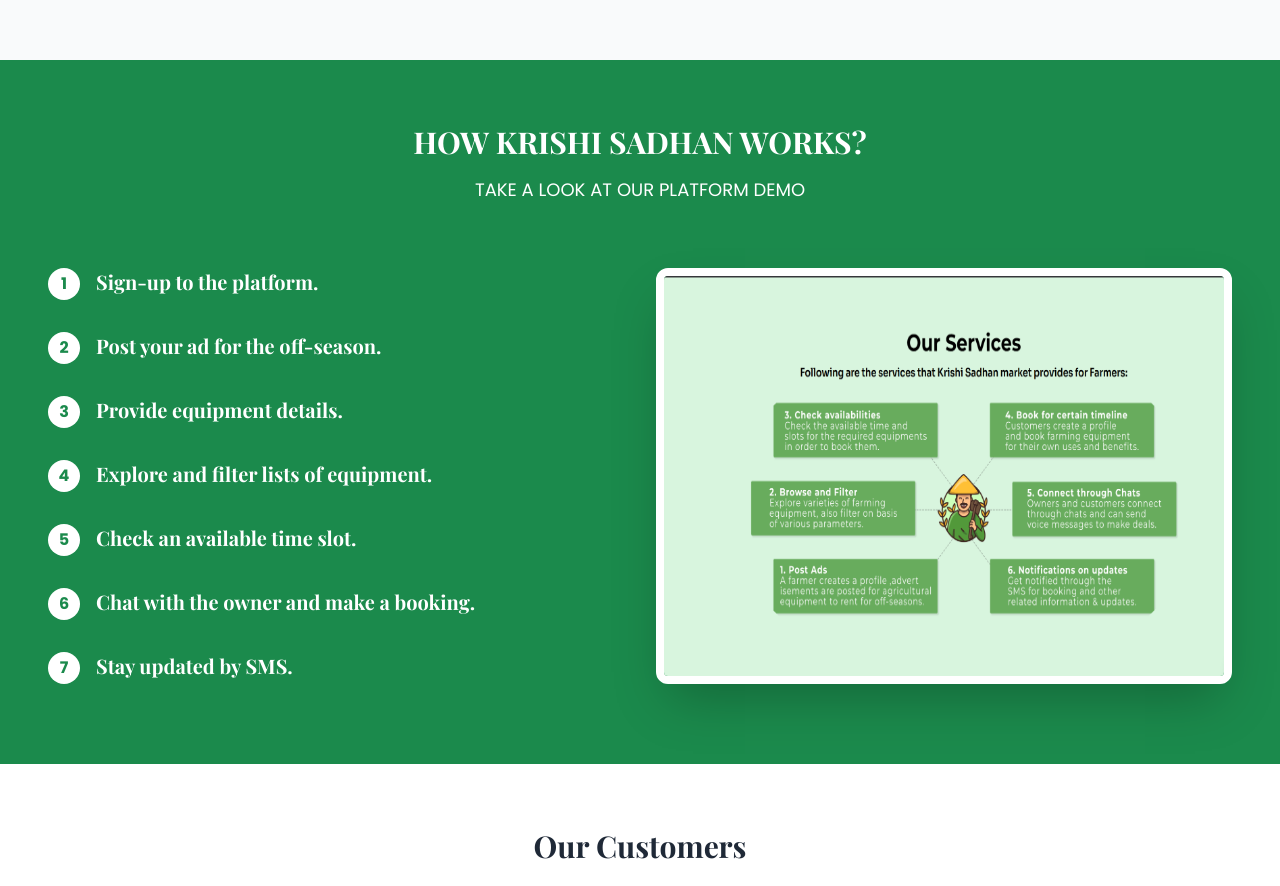
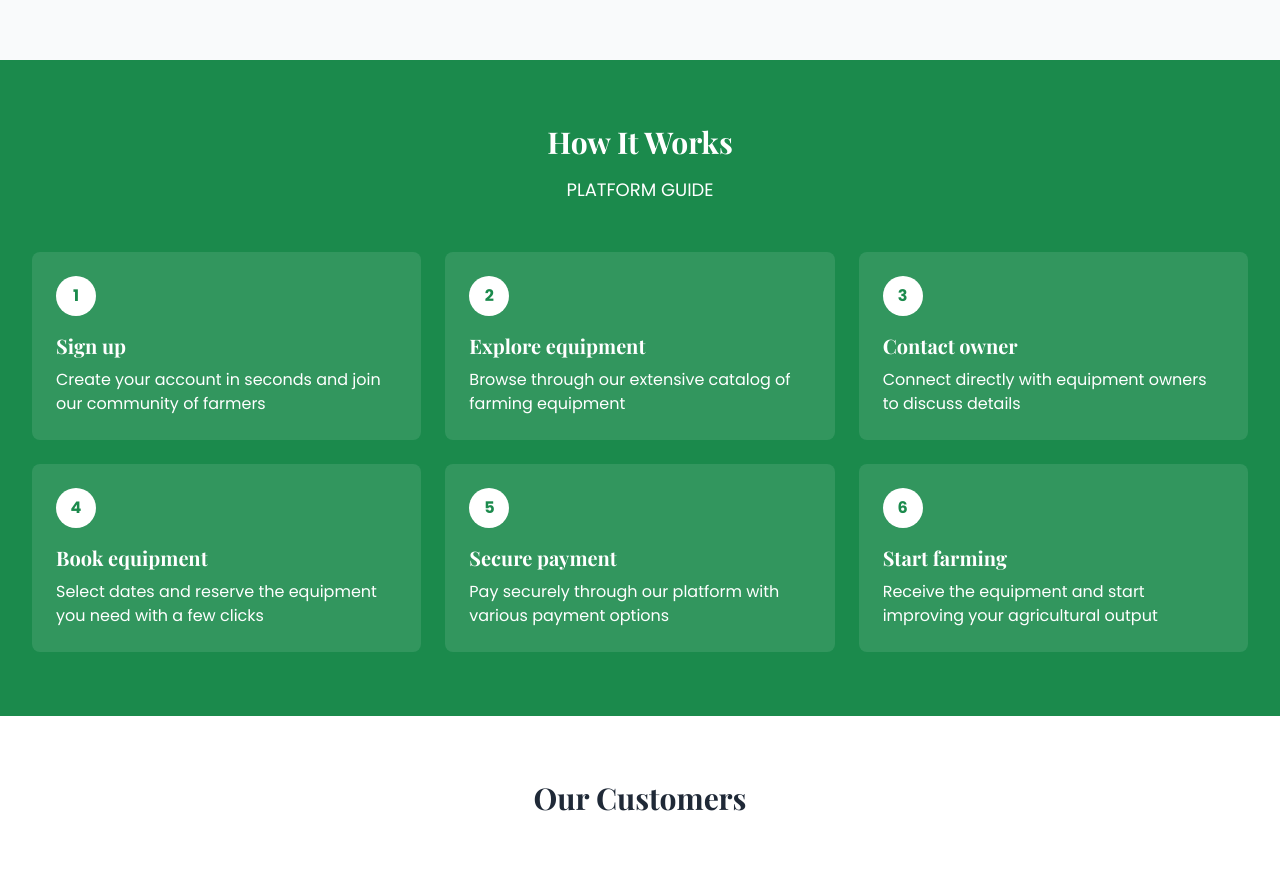
Before and after one commit to Shreyaaa-11/farmify-express, a React (Vite) app: page / in a window 1280 px wide. Shown: the part 1320-2206 px from the top of the page. Built offline with nearby package versions, Linux system fonts and the light colour scheme; no server answers; the database is empty.

Commit message:
Refactor: Remove image from How It Works section
Removed the image from the How It Works section in the index page.

```diff
--- a/src/pages/Index.tsx
+++ b/src/pages/Index.tsx
@@ -1,4 +1,3 @@
-
 import React, { useEffect, useState } from 'react';
 import { Link } from 'react-router-dom';
 import { ArrowRight, Headphones, Users, Clock } from 'lucide-react';
@@ -166,106 +165,80 @@ const Index = () => {
         </div>
       </section>
 
-      {/* How It Works Section */}
+      {/* How It Works Section - Updated without image */}
       <section className="py-16 bg-krishi-primary text-white">
         <div className="container mx-auto px-4 md:px-8">
           <div className="text-center mb-12">
-            <h2 className="text-2xl md:text-3xl font-bold mb-4">{t('howItWorks')}</h2>
-            <p className="text-lg">TAKE A LOOK AT OUR PLATFORM DEMO</p>
+            <h2 className="text-2xl md:text-3xl font-bold mb-4">How It Works</h2>
+            <p className="text-lg">PLATFORM GUIDE</p>
           </div>
 
-          <div className="flex flex-col md:flex-row">
-            <div className="md:w-1/2 p-4">
-              <ol className="space-y-8">
-                <motion.li
-                  className="flex items-start"
-                  initial={{ opacity: 0, x: -20 }}
-                  animate={{ opacity: 1, x: 0 }}
+          <div className="grid grid-cols-1 md:grid-cols-2 lg:grid-cols-3 gap-6">
+            <motion.div
+              className="bg-white/10 p-6 rounded-lg"
+              initial={{ opacity: 0, y: 20 }}
+              animate={{ opacity: 1, y: 0 }}
               transition={{ delay: 0.2 }}
             >
-                  <div className="bg-white text-krishi-primary rounded-full w-8 h-8 flex items-center justify-center font-bold mr-4">1</div>
-                  <div>
-                    <h3 className="text-xl font-bold">{t('signUpPlatform')}</h3>
-                  </div>
-                </motion.li>
-                <motion.li
-                  className="flex items-start"
-                  initial={{ opacity: 0, x: -20 }}
-                  animate={{ opacity: 1, x: 0 }}
+              <div className="bg-white text-krishi-primary rounded-full w-10 h-10 flex items-center justify-center font-bold mb-4">1</div>
+              <h3 className="text-xl font-bold mb-2">Sign up</h3>
+              <p>Create your account in seconds and join our community of farmers</p>
+            </motion.div>
+
+            <motion.div
+              className="bg-white/10 p-6 rounded-lg"
+              initial={{ opacity: 0, y: 20 }}
+              animate={{ opacity: 1, y: 0 }}
               transition={{ delay: 0.3 }}
             >
-                  <div className="bg-white text-krishi-primary rounded-full w-8 h-8 flex items-center justify-center font-bold mr-4">2</div>
-                  <div>
-                    <h3 className="text-xl font-bold">{t('postAd')}</h3>
-                  </div>
-                </motion.li>
-                <motion.li
-                  className="flex items-start"
-                  initial={{ opacity: 0, x: -20 }}
-                  animate={{ opacity: 1, x: 0 }}
+              <div className="bg-white text-krishi-primary rounded-full w-10 h-10 flex items-center justify-center font-bold mb-4">2</div>
+              <h3 className="text-xl font-bold mb-2">Explore equipment</h3>
+              <p>Browse through our extensive catalog of farming equipment</p>
+            </motion.div>
+
+            <motion.div
+              className="bg-white/10 p-6 rounded-lg"
+              initial={{ opacity: 0, y: 20 }}
+              animate={{ opacity: 1, y: 0 }}
               transition={{ delay: 0.4 }}
             >
-                  <div className="bg-white text-krishi-primary rounded-full w-8 h-8 flex items-center justify-center font-bold mr-4">3</div>
-                  <div>
-                    <h3 className="text-xl font-bold">{t('provideDetails')}</h3>
-                  </div>
-                </motion.li>
-                <motion.li
-                  className="flex items-start"
-                  initial={{ opacity: 0, x: -20 }}
-                  animate={{ opacity: 1, x: 0 }}
+              <div className="bg-white text-krishi-primary rounded-full w-10 h-10 flex items-center justify-center font-bold mb-4">3</div>
+              <h3 className="text-xl font-bold mb-2">Contact owner</h3>
+              <p>Connect directly with equipment owners to discuss details</p>
+            </motion.div>
+
+            <motion.div
+              className="bg-white/10 p-6 rounded-lg"
+              initial={{ opacity: 0, y: 20 }}
+              animate={{ opacity: 1, y: 0 }}
               transition={{ delay: 0.5 }}
             >
-                  <div className="bg-white text-krishi-primary rounded-full w-8 h-8 flex items-center justify-center font-bold mr-4">4</div>
-                  <div>
-                    <h3 className="text-xl font-bold">{t('exploreFilter')}</h3>
-                  </div>
-                </motion.li>
-                <motion.li
-                  className="flex items-start"
-                  initial={{ opacity: 0, x: -20 }}
-                  animate={{ opacity: 1, x: 0 }}
+              <div className="bg-white text-krishi-primary rounded-full w-10 h-10 flex items-center justify-center font-bold mb-4">4</div>
+              <h3 className="text-xl font-bold mb-2">Book equipment</h3>
+              <p>Select dates and reserve the equipment you need with a few clicks</p>
+            </motion.div>
+
+            <motion.div
+              className="bg-white/10 p-6 rounded-lg"
+              initial={{ opacity: 0, y: 20 }}
+              animate={{ opacity: 1, y: 0 }}
               transition={{ delay: 0.6 }}
             >
-                  <div className="bg-white text-krishi-primary rounded-full w-8 h-8 flex items-center justify-center font-bold mr-4">5</div>
-                  <div>
-                    <h3 className="text-xl font-bold">{t('checkAvailability')}</h3>
-                  </div>
-                </motion.li>
-                <motion.li
-                  className="flex items-start"
-                  initial={{ opacity: 0, x: -20 }}
-                  animate={{ opacity: 1, x: 0 }}
+              <div className="bg-white text-krishi-primary rounded-full w-10 h-10 flex items-center justify-center font-bold mb-4">5</div>
+              <h3 className="text-xl font-bold mb-2">Secure payment</h3>
+              <p>Pay securely through our platform with various payment options</p>
+            </motion.div>
+
+            <motion.div
+              className="bg-white/10 p-6 rounded-lg"
+              initial={{ opacity: 0, y: 20 }}
+              animate={{ opacity: 1, y: 0 }}
               transition={{ delay: 0.7 }}
             >
-                  <div className="bg-white text-krishi-primary rounded-full w-8 h-8 flex items-center justify-center font-bold mr-4">6</div>
-                  <div>
-                    <h3 className="text-xl font-bold">{t('chatOwner')}</h3>
-                  </div>
-                </motion.li>
-                <motion.li
-                  className="flex items-start"
-                  initial={{ opacity: 0, x: -20 }}
-                  animate={{ opacity: 1, x: 0 }}
-                  transition={{ delay: 0.8 }}
-                >
-                  <div className="bg-white text-krishi-primary rounded-full w-8 h-8 flex items-center justify-center font-bold mr-4">7</div>
-                  <div>
-                    <h3 className="text-xl font-bold">{t('stayUpdated')}</h3>
-                  </div>
-                </motion.li>
-              </ol>
-            </div>
-            <div className="md:w-1/2 p-4 mt-8 md:mt-0 flex justify-center">
-              <motion.img
-                src="/lovable-uploads/7a1cd545-5d2b-4e2e-938e-3bda30eca53d.png"
-                alt="Platform Demo"
-                className="max-w-full h-auto rounded-xl border-8 border-white shadow-2xl"
-                initial={{ opacity: 0, scale: 0.9 }}
-                animate={{ opacity: 1, scale: 1 }}
-                transition={{ duration: 0.5 }}
-              />
-            </div>
+              <div className="bg-white text-krishi-primary rounded-full w-10 h-10 flex items-center justify-center font-bold mb-4">6</div>
+              <h3 className="text-xl font-bold mb-2">Start farming</h3>
+              <p>Receive the equipment and start improving your agricultural output</p>
+            </motion.div>
           </div>
         </div>
       </section>
```
Lines whose indentation alone changed are shown as unchanged.
